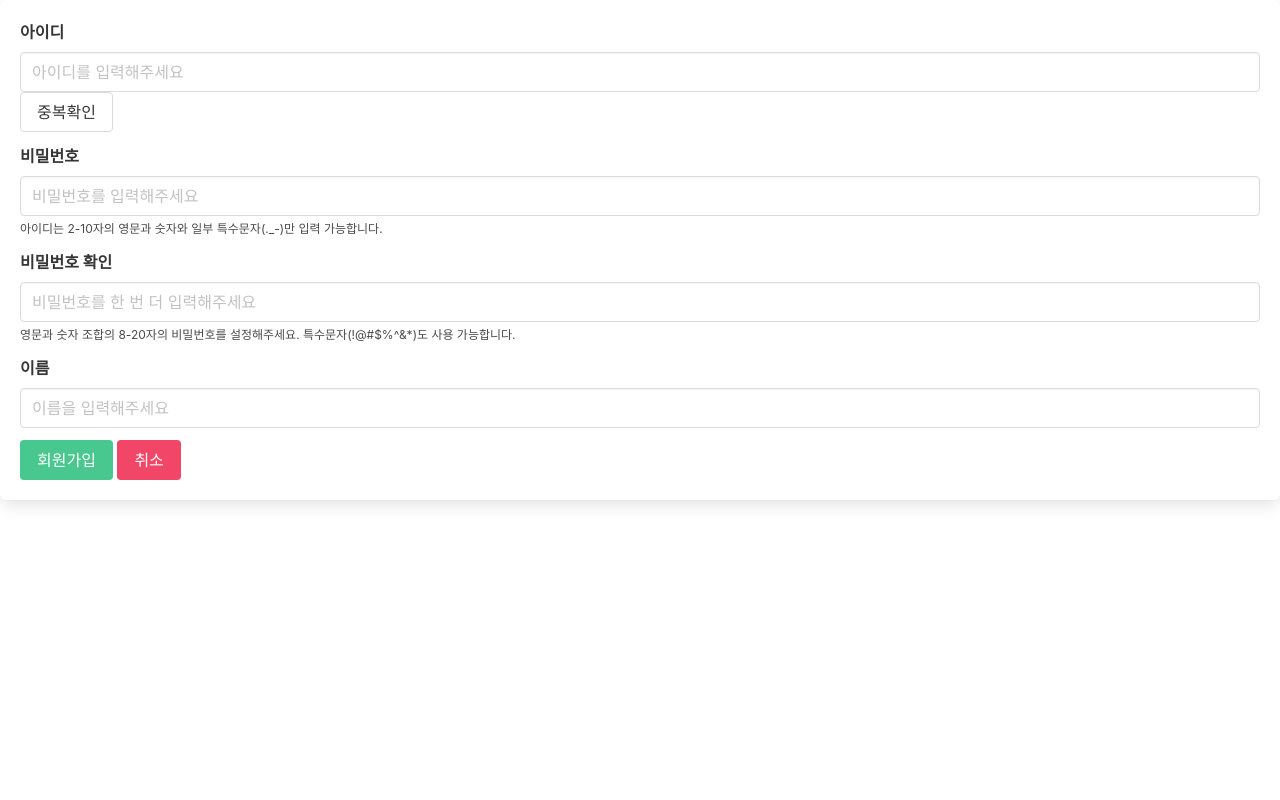
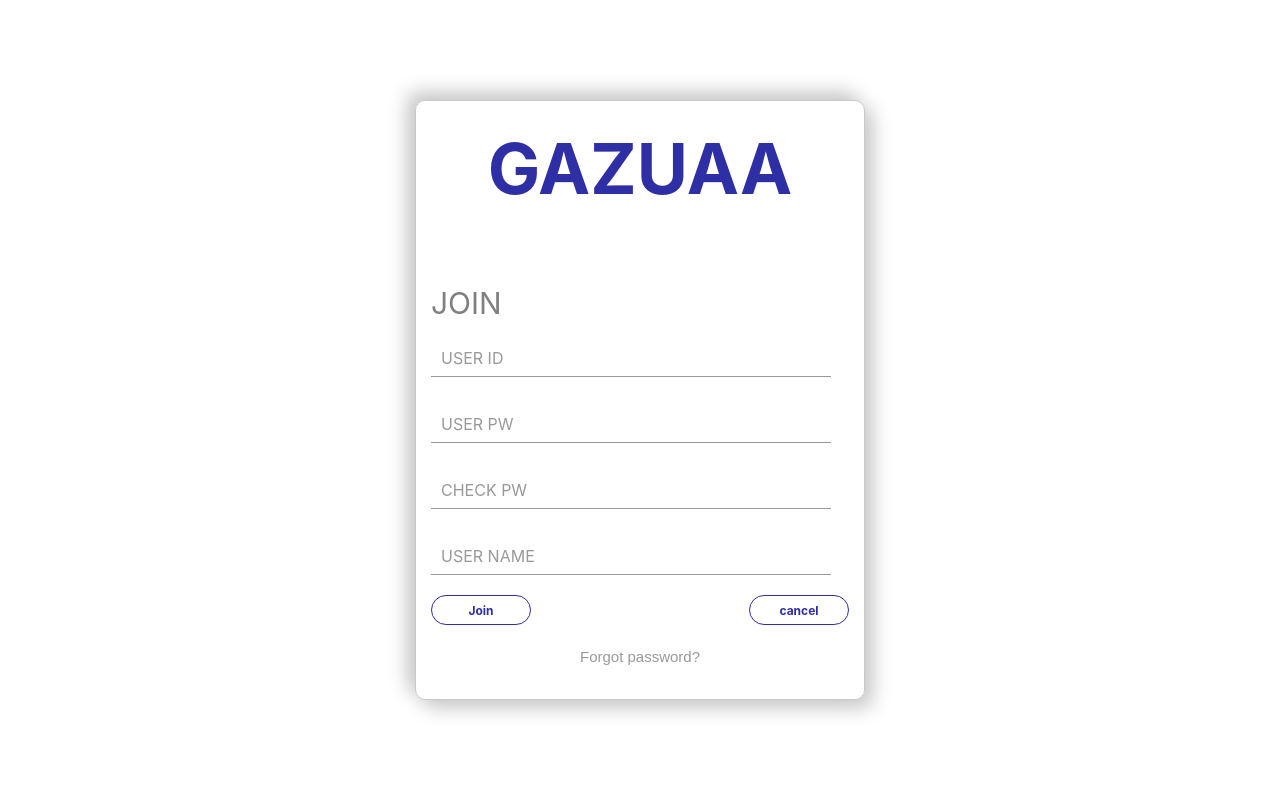
Before and after one commit to HyunJaae/Bootcamp, a Flask app: template templates/join.html in a window 1280 px wide. Run offline with Flask 2, Linux system fonts and the light colour scheme; the template is opened without the code that fills it, so the values that code supplies are empty.

Commit message:
join.html follow by login.html

```diff
--- a/app.py
+++ b/app.py
@@ -4,8 +4,10 @@ from pymongo import MongoClient
 
 app = Flask(__name__)
 
-client = MongoClient('AWS 주소', 27017, username="", password="")
-db = client.userinfo
+import certifi
+ca = certifi.where()
+client = MongoClient('mongodb+srv://test:sparta@cluster0.d6z8z.mongodb.net/Cluster0?retryWrites=true&w=majority', tlsCAFile=ca)
+db = client.gazuaaa
 
 @app.route("/")
 def index_template():
@@ -16,5 +18,9 @@ def index_template():
 def login_template():
     return render_template("login.html")
 
+@app.route("/join")
+def join_template():
+    return render_template("join.html")
+
 if __name__ == '__main__':
     app.run('0.0.0.0', port=5000, debug=True)
--- a/static/join.css
+++ b/static/join.css
@@ -1,3 +1,128 @@
-.join_box{
-    margin: 0 auto;
+* {margin: 0; padding: 0; box-sizing: border-box;}
+
+.main_logo {
+    display: flex;
+    justify-content: left;
+    align-items: center;
+    position: relative;
+    padding: 5px;
+    border-bottom: solid 1px #999;
 }
+.main_logo h1 > a {
+    text-decoration-line: none;
+    font-size: 40px; color: rgb(46, 46, 165);
+}
+.main_logo h1:link{ color: white; }
+.main_logo h1:visited{
+    color: white;
+    text-decoration-line: none
+}
+.main_logo h1:hover{
+    font-weight: bolder;
+    text-decoration-line: none
+}
+.login_logo {
+    font-size: 70px; color: rgb(46, 46, 165);
+    font-weight: bolder;
+    text-align: center;
+}
+.wrap {
+    display: flex;
+    justify-content: center;
+    align-items: center;
+    height: 100vh;
+}
+.login{
+    height: 600px;
+    width: 450px;
+    border: solid 1px rgb(201, 199, 199);
+    border-radius: 10px;
+    box-shadow: .5em .5em 1.2em rgb(201, 199, 199), -0.5em -0.5em 1.2em rgb(201, 199, 199);
+}
+.login_form {
+    display: block;
+    justify-content: center;
+    align-items: center;
+    margin: 15px;
+}
+.login_form h1 {
+
+    font-size: 30px; color: grey;
+    text-align: left;
+    margin-top: 60px;
+}
+.int_area {
+    width: 400px; position: relative;
+    margin-top: 15px;
+}
+.int_area:first-child {margin-top: 0;}
+.int_area input {
+    width: 100%;
+    padding: 20px 10px 10px;
+    background-color: transparent;
+    border: none;
+    border-bottom: 1px solid #999;
+    font-size: 16px; color: rgb(46, 46, 165);
+    outline: none;
+}
+.int_area label {
+    position: absolute; left: 10px; top: 20px;
+    font-size: 16px; color: #999;
+    transition: all .3s ease;
+}
+.int_area label.warning {
+    color: rgb(9, 1, 117) !important;
+    animation: warning .3s ease;
+    animation-iteration-count: 3;
+}
+@keyframes warning {
+    0% {transform: translateX(-8px);}
+    25% {transform: translateX(8px);}
+    50% {transform: translateX(-8px);}
+    75% {transform: translateX(8px);}
+
+}
+.int_area input:focus + label,
+.int_area input:valid + label {
+    top: -2px;
+    font-size: 16px; color: rgb(46, 46, 165);
+}
+.btn_area {
+    margin-top: 20px;
+    display: flex;
+    justify-content: space-between;
+    align-items: center;
+}
+.btn_area button{
+    width: 100px; height: 30px;
+    background: transparent;
+    color: rgb(46, 46, 165);
+    font-size: 12px;
+    font-weight: bold;
+    border: 1px solid rgb(46, 46, 165);
+    border-radius: 25px;
+    cursor: pointer;
+}
+.btn_area button:hover {
+    width: 100px; height: 30px;
+    background: rgb(46, 46, 165);
+    color: #fff;
+    font-size: 12px;
+    font-weight: bold;
+    border-color: rgb(46, 46, 165);
+    border-radius: 25px;
+    cursor: pointer;
+}
+.caption {
+    font-family: 'Gowun Dodum', sans-serif;
+    margin-top: 20px;
+    text-align: center;
+}
+.forgot {
+    font-size: 15px; color: #999;
+    text-decoration: none;
+}
+.forgot:hover {
+    font-size: 15px; color: rgb(46, 46, 165);
+    text-decoration: none;
+}
--- a/templates/join.html
+++ b/templates/join.html
@@ -4,46 +4,47 @@
     <meta charset="UTF-8">
     <title>Title</title>
     <link rel="stylesheet" href="https://cdn.jsdelivr.net/npm/bulma@0.9.1/css/bulma.min.css">
-      <link rel="stylesheet" href="{{ url_for('static', filename='join.css') }}">
+       <link rel="stylesheet" href="{{ url_for('static', filename='join.css')}}">
+  <script src="https://ajax.googleapis.com/ajax/libs/jquery/3.5.1/jquery.min.js"></script>
 </head>
 <body>
-<div class="join_box">
-<form class="box">
-    <div class="field">
-        <label class="label">아이디</label>
-        <div class="control">
-            <input class="input" type="text" placeholder="아이디를 입력해주세요">
-        </div>
-        <div id="btn-check-dup" class="control ">
-            <button class="button " onclick="check_dup()">중복확인</button>
-        </div>
 
-    </div>
-    <div class="field">
-        <label class="label">비밀번호</label>
-        <div class="control">
-            <input class="input" type="password" placeholder="비밀번호를 입력해주세요">
-        </div>
-      <p id="help-id" class="help ">아이디는 2-10자의 영문과 숫자와 일부 특수문자(._-)만 입력 가능합니다.</p>
-    </div>
-    <div class="field">
-        <label class="label">비밀번호 확인 </label>
-        <div class="control">
-            <input class="input" type="password" placeholder="비밀번호를 한 번 더 입력해주세요">
-        </div>
-       <p id="help-password" class="help ">영문과 숫자 조합의 8-20자의 비밀번호를 설정해주세요. 특수문자(!@#$%^&*)도 사용 가능합니다.</p>
-    </div>
-
-    <div class="field">
-        <label class="label">이름 </label>
-        <div class="control">
-            <input class="input" type="text" placeholder="이름을 입력해주세요">
+ <div class="wrap">
+        <div class="login">
+            <section class="login_form">
+                <div class="login_logo">GAZUAA</div>
+                    <h1>JOIN</h1>
+                    <form name="login" action="" method="get">
+                        <div class="int_area">
+                            <input type="text" name="id" id="id" autocomplete="off" required>
+                            <label for="id">USER ID</label>
+                        </div>
+                         <div class="int_area">
+                            <input type="text" name="id" id="id" autocomplete="off" required>
+                            <label for="id">USER PW</label>
+                        </div>
+                         <div class="int_area">
+                            <input type="text" name="id" id="id" autocomplete="off" required>
+                            <label for="id">CHECK PW </label>
+                        </div>
+                        <div class="int_area">
+                            <input type="password" name="pw" id="pw" autocomplete="off" required>
+                            <label for="id">USER NAME</label>
+                        </div>
+                        <div class="btn_area">
+                            <button type="text" onclick="window.location.href = '/signin'">Join</button>
+                            <button type="submit" id="btn">cancel</button>
+                        </div>
+                    </form>
+                    <div class="caption">
+                        <a class="forgot" href="">Forgot password?</a>
+                    </div>
+            </section>
         </div>
     </div>
 
-    <button class="button is-success">회원가입</button>
-    <button class="button is-danger">취소</button>
-</form>
-    </div>
+
+
+
 </body>
 </html>
```
